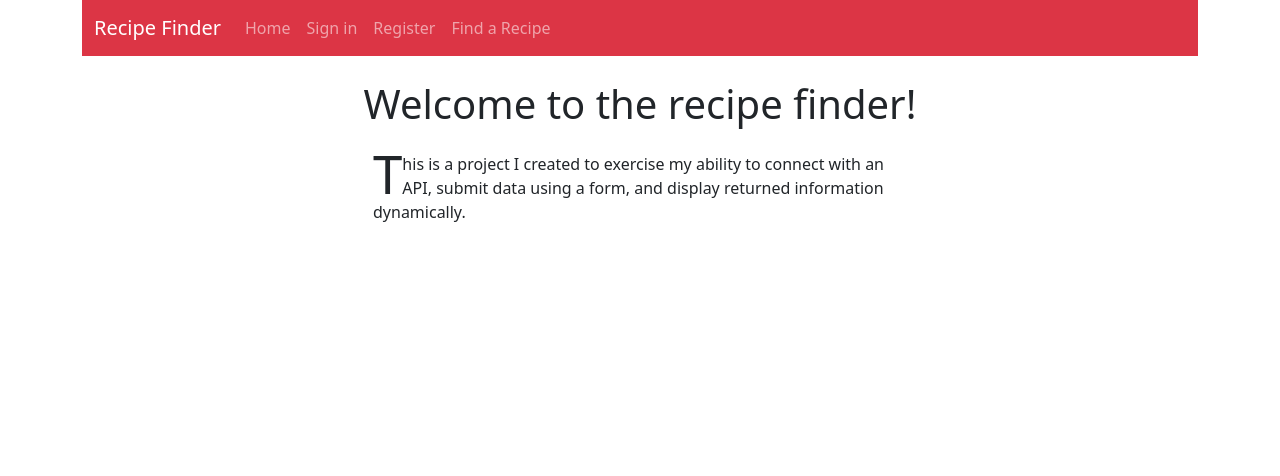
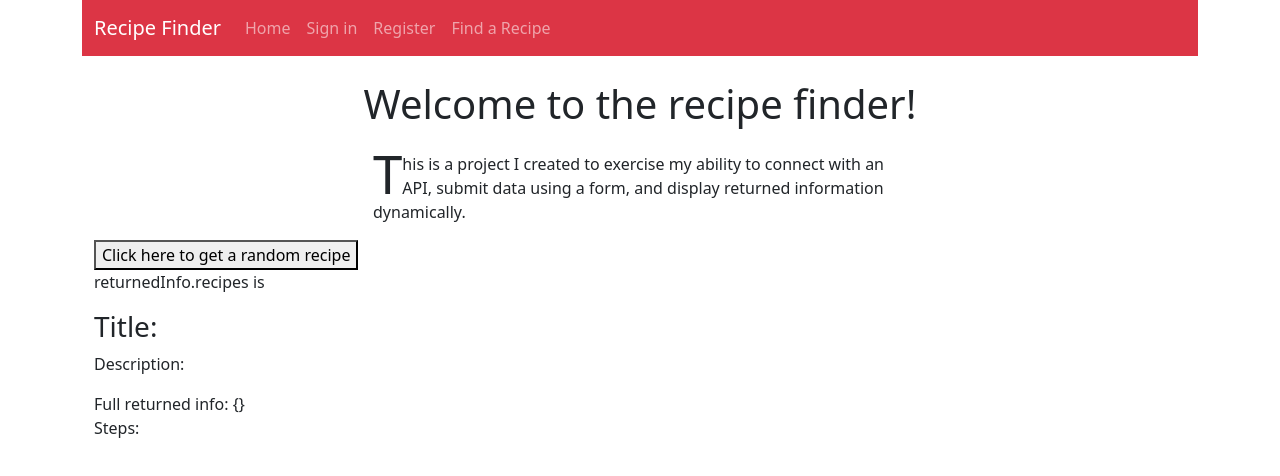
Before and after one commit to drewjtaylor/recipe-front-end, a React (Create React App) app: page / in a window 1280 px wide. Shown: the top 476 px of the page. Built offline with nearby package versions, Linux system fonts and the light colour scheme.

Commit message:
Successfully hitting back endpoints for random recipe

```diff
--- a/src/components/RandomRecipe.js
+++ b/src/components/RandomRecipe.js
@@ -1,26 +1,31 @@
 import { useState } from 'react';
-import example from '../example';
+import RecipeDisplayCard from './RecipeDisplayCard';
 
-const API_KEY = process.env.REACT_APP_API_KEY;
-const URL = `https://api.spoonacular.com/recipes/random?apiKey=${API_KEY}`;
+const randomRecipeUrl = 'https://localhost:3443/recipes/random';
 
 
 const RandomRecipe = () => {
-    const [returnedInfo, setReturnedInfo] = useState(example)
+    const [returnedInfo, setReturnedInfo] = useState({})
 
   return (
     <>
         <button onClick={() => {
-            fetch(URL)
+            fetch(randomRecipeUrl)
             .then(res => res.json())
-            .then(data => setReturnedInfo(data))
+            .then(data => {
+                console.log(data);
+                setReturnedInfo(data)})
+            .catch(err => console.log(err))
         }}>Click here to get a random recipe</button>
-        <h3>{returnedInfo.recipes ? returnedInfo.recipes[0].title : null}</h3>
+        <p>returnedInfo.recipes is {(!!returnedInfo)}</p>
+        <h3>Title: {returnedInfo.recipes ? returnedInfo.recipes[0].title : null}</h3>
         <p>Description: {returnedInfo.recipes ? returnedInfo['recipes'][0].summary : null}</p>
 
-        {/* <div>
+        <RecipeDisplayCard recipesList={returnedInfo?.recipes}/>
+
+        <div>
             Full returned info: {JSON.stringify(returnedInfo, null, 2)}
-        </div> */}
+        </div>
 
         <div>Steps: {returnedInfo.recipes ?
             returnedInfo.recipes[0].analyzedInstructions[0].steps.map(step => {
--- a/src/components/RecipeDisplayCard.js
+++ b/src/components/RecipeDisplayCard.js
@@ -6,12 +6,11 @@ import { Markup } from "interweave";
 
 // Accepts a single recipe object and displays information on a card
 
-const RecipeDisplayCard = ({ recipeObject }) => {
-    if (recipeObject === {}) {return null} else {
+const RecipeDisplayCard = ({ recipesList }) => {
 
-    const recipe = recipeObject.recipes[0];
+    const recipe = recipesList?.recipes[0];
 
-    return ( <>
+    if (recipesList) return ( <>
         <Row className="justify-content-center">
             <Col xs={8}>
                 <Card className="my-2 shadow rounded">
@@ -29,9 +28,8 @@ const RecipeDisplayCard = ({ recipeObject }) => {
                 </Card>
             </Col>
         </Row>
-    </>
-    );
-  }
+    </>);
+
 };
 
 export default RecipeDisplayCard;
--- a/src/pages/HomePage.js
+++ b/src/pages/HomePage.js
@@ -1,6 +1,7 @@
 import Container from 'react-bootstrap/Container';
 import Row from 'react-bootstrap/Row';
 import Col from 'react-bootstrap/Col';
+import RandomRecipe from '../components/RandomRecipe';
 
 const HomePage = () => {
   return ( <>
@@ -11,6 +12,11 @@ const HomePage = () => {
                     <p className='drop-cap'>This is a project I created to exercise my ability to connect with an API, submit data using a form, and display returned information dynamically. </p>
                 </Col>
             </Row>
+            <Row>
+                <Col>
+                    <RandomRecipe recipeList={{}}/>
+                </Col>
+            </Row>
         </Container>
     </>
   )
```
